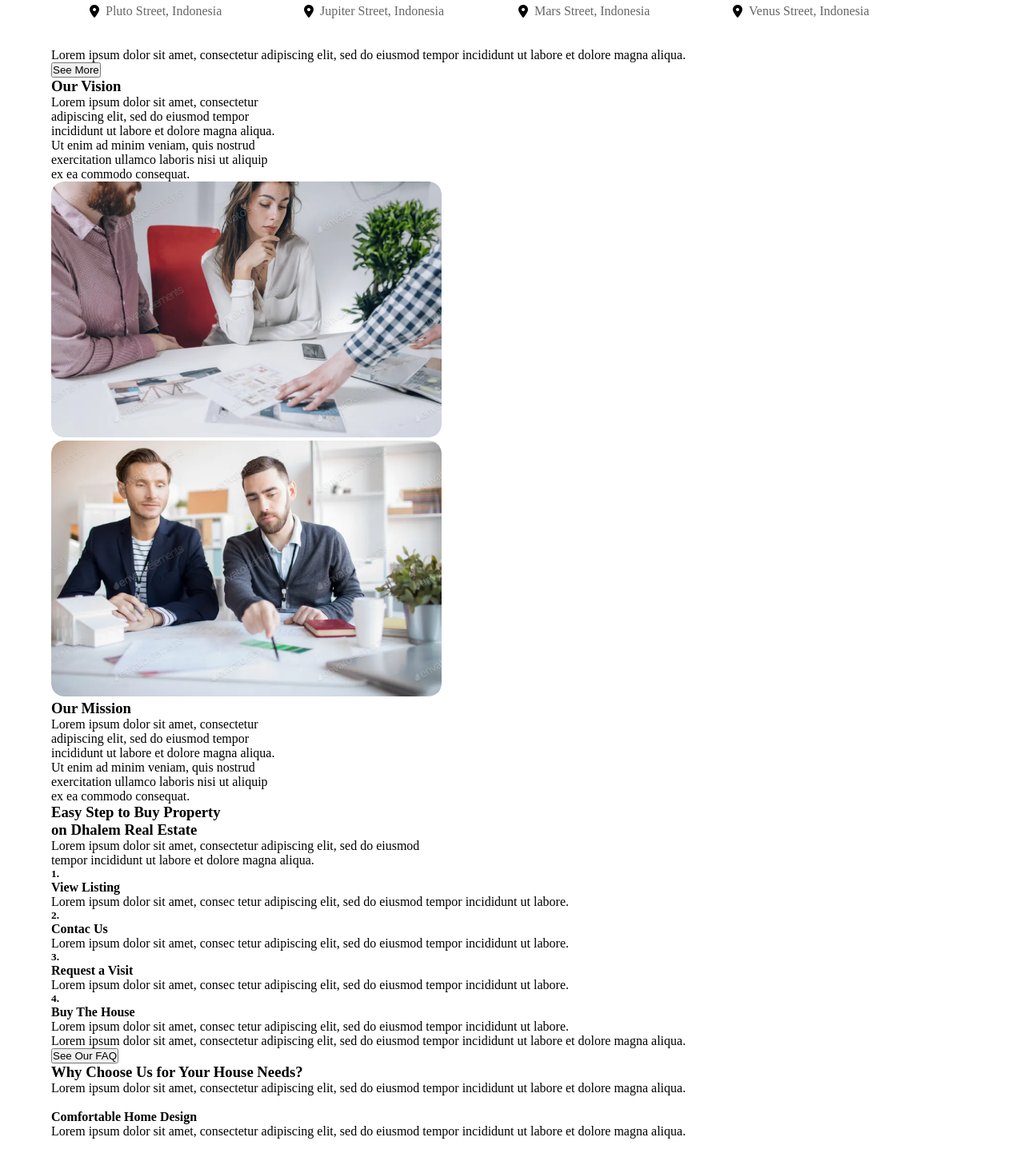
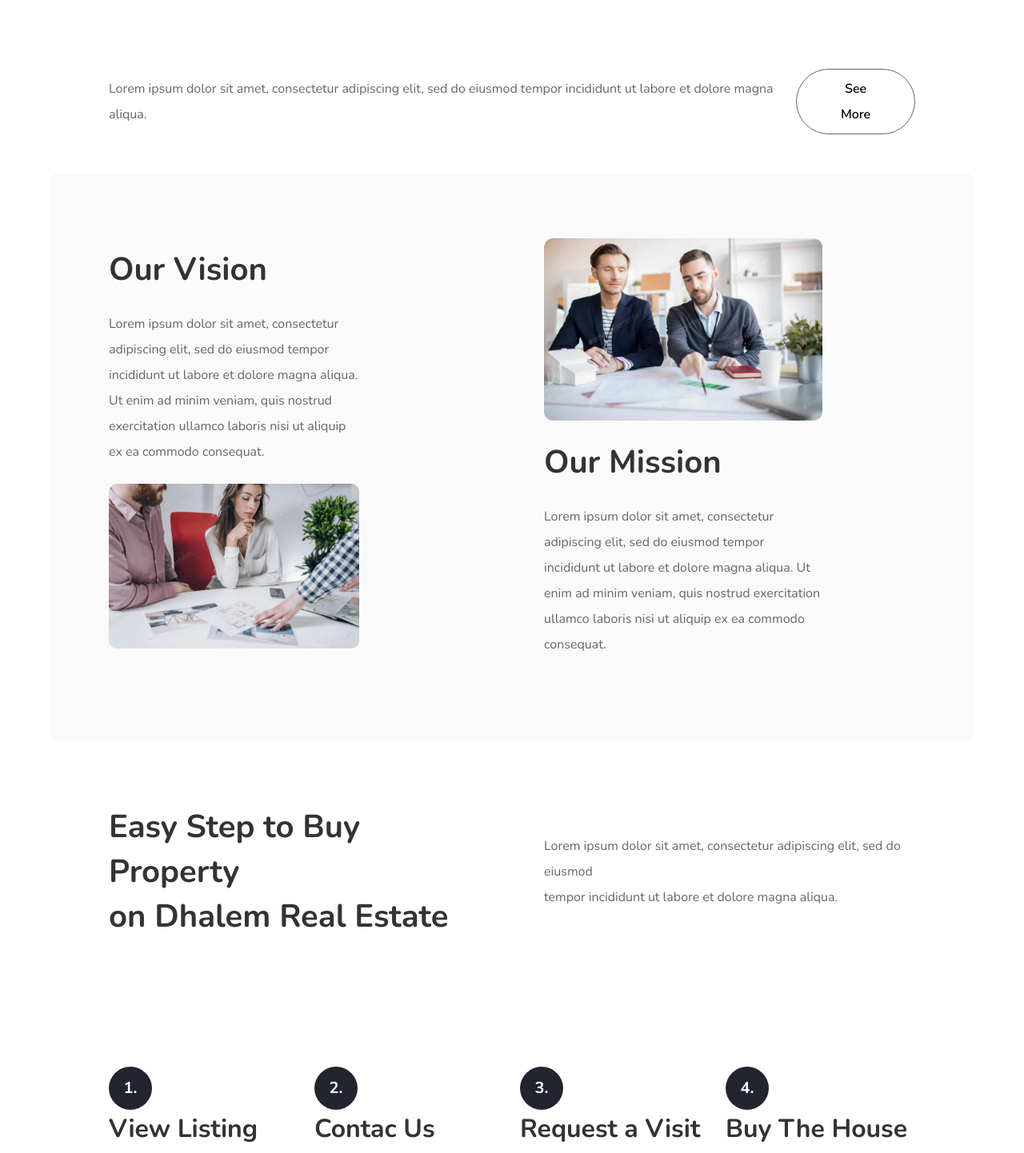
Before and after one commit to fetaliyevajale/front_final-Qrup, a React (Vite) app: page / in a window 1280 px wide. Shown: the part 1292-2734 px from the top of the page at 80% size. Built offline with nearby package versions, Linux system fonts and the light colour scheme.

Commit message:
home page thee endd

```diff
--- a/src/index.css
+++ b/src/index.css
@@ -1,14 +1,21 @@
+@import url('https://fonts.googleapis.com/css2?family=Nunito:ital,wght@0,200..1000;1,200..1000&display=swap');
+
+
 * {
     margin: 0;
     padding: 0;
     box-sizing: border-box;
     list-style: none;
     text-decoration: none;
-    cursor: pointer;
+  font-family: Nunito;
 }
 .container{
     margin: 0 auto;
     width: 90%;
+    display: flex;
+    flex-direction: column;
+    align-items: center;
+    justify-content: center;
 
 }
 
@@ -174,10 +181,9 @@
 
 .houseStreet{
     width: 100%;
-    /* height: 500px; */
     display: flex;
     align-items: center;
-    justify-content: center;
+    justify-content: space-between;
     gap: 16px;
     padding: 30px 72px;
 
@@ -191,6 +197,7 @@
 .cols > img {
     border-radius: 16px;
     object-fit: contain;
+    width: 100%;
 }
 
 .cols > button {
@@ -231,9 +238,50 @@
     font: normal 400 16px/32px Nunito;
 }
 
-/*
 
-/*
+.vision{
+    width: 100%;
+    height: auto;
+    display: flex;
+    align-items: center;
+    justify-content:flex-end;
+    padding: 80px 72px;
+    gap: 80px;
+    background: var(--Secondary-Light-Gray, #FAFAFA);
+}
+.missions,.visions{
+width:100% ;
+
+
+}
+.missions> .col{
+    width: 50%;
+display: flex;
+flex-direction: column;
+gap: 24px;
+}
+.visions>.col{
+    width: 45%;
+    display: flex;
+    flex-direction: column;
+gap: 24px;
+}
+.col>h3{
+    color: #333;
+width: 100%;
+font: normal 700 40px/56px Nunito;
+
+}
+.col>p{
+    color:  #666;
+width: 150%;
+font: normal 400 16px/32px Nunito;
+
+}
+.col>img{
+    width: 150%;
+    object-fit: cover;
+}
 .lorem{
     display: flex;
     align-items: center;
@@ -260,49 +308,57 @@
 font:normal 600 16px/32px Nunito;
 
 }
-.vision {
+
+.step{
     display: flex;
-    background: #FAFAFA;
+    align-items: center;
+    justify-content: space-between;
     padding: 80px 72px;
-    align-items: flex-start;
-    justify-content: space-around;
     width: 100%;
-    height: auto;
-    gap: 180px;
+    gap: 80px;
+    }
+    .step>h3{
+    color:  #333;
+    width: 100%;
+    font: normal 700 40px/56px Nunito;
+
+    }
+    .step>p{
+        width: 100%;
+    color: #666;
+    font: normal 400 16px/32px Nunito;
+
     }
 
-  .visions, .missions {
+.visitData{
     display: flex;
-    flex-direction: column;
-    align-items: flex-start;
-    width: 50%;
-    gap: 24px;
+    width: 100%;
+    padding: 80px 72px;
+    gap: 20px;
     }
+    .data{
+    width: 25%;
+    }
+    .data>.backGround{
+    width: 54px;
+    height: 54px;
+    border-radius: 50%;
+    display: flex;
+    align-items: center;
+    justify-content: center;
+    color: #FFF;
+    font: normal 700 24px/40px Nunito;
+    background:  #222430;
+    }
+    .data>h4{
+    color:  #333;
+    font: normal 700 32px/48px Nunito;
 
-  .cols {
-    display: flex;
-    flex-direction: column;
-    align-items: flex-start;
     }
-
-  .visions .cols h3, .missions .cols h3 {
-    color: #333;
-    font: normal 500 40px/56px Nunito;
-  width: 250%;
-    margin-bottom: 10px;
-  }
-
-  .visions .cols img, .missions .cols img {
-    object-fit: contain;
-    margin-bottom: 10px;
-  }
-
-.visions .cols p, .missions .cols p {
+    .data>p{
     color:  #666;
-display: flex;
-width:290%;
     font: normal 400 16px/32px Nunito;
-margin-bottom: 10px;
+    width: 90%;
     }
 
 
@@ -329,59 +385,16 @@
 gap: 15px;
 flex-direction: column;
 }
+.link>h6{
+    color:  #333;
+    font: normal 700 16px/32px Nunito;
+    }
 .className{
 display: flex;
 flex-direction: column;
 gap: 10px;
-}                                       B
-.step{
-display: flex;
-align-items: center;                   U
-padding: 80px 72px;
-width: 100%;
-gap: 80px;
 }
-.step>h3{
-color:  #333;
-width: 50%;
-font: normal 700 40px/56px Nunito;
-                                         H
-}
-.step>p{
-color: #666;
-font: normal 400 16px/32px Nunito;
 
-}
-.visitData{
-display: flex;
-width: 100%;
-padding: 80px 72px;
-gap: 20px;
-}                                          I
-.data{
-width: 25%;
-}
-.data>.backGround{
-width: 54px;
-height: 54px;
-border-radius: 50%;
-display: flex;                           S
-align-items: center;
-justify-content: center;
-color: #FFF;
-font: normal 700 24px/40px Nunito;
-background:  #222430;
-}
-.data>h4{                                       S
-color:  #333;
-font: normal 700 32px/48px Nunito;
-
-}
-.data>p{
-color:  #666;
-font: normal 400 16px/32px Nunito;
-width: 90%;
-}                                             E
 .contacts{
     display: flex;
     align-items: center;
@@ -390,7 +403,7 @@
 .contacts>span{
 color: #666;
 font: normal 400 14px/24px Nunito;
-                                             N
+
 }
 .conts{
     display: flex;
@@ -400,23 +413,23 @@
     color: #666;
     font: normal 400 14px/24px Nunito;
 }
-.links>form>input{
+.link>form>input{
     border-radius: 16px;
-    border: 1px solid  #666;                   N
+    border: 1px solid  #666;
 width: 192px;
 height: 40px;
 text-indent: 10px;
 }
-.links>form{
+.link>form{
     display: flex;
     flex-direction: column;
-    gap: 15px;                                     I
+    gap: 15px;
 }
-.links>form>input:last-of-type{
+.link>form>input:last-of-type{
     background-color: #3854B5;
     color: #FFF;
 }
-                                               A
+
 .choose{
     width: 100%;
     display: flex;
@@ -427,28 +440,28 @@
 }
 .chooseLeft{
     width: 50%;
-    display: flex;                                C
+    display: flex;
     justify-content: center;
     flex-direction: column;
     gap: 40px;
 }
 .dolor{
-    display: flex;                              M
+    display: flex;
     flex-direction: column;
     gap: 16px;
 }.dolor>h3{
     color: #333;
     font: normal 700 40px/56px Nunito;
 }
-.dolor>p{                                        I
+.dolor>p{
     color:  #666;
-font: normal 400 26px/32px Nunito;
+font: normal 400 16px/32px Nunito;
 
 }
 .box{
  padding: 10px;
     width: 100%;
-    display: flex;                            Y
+    display: flex;
     gap: 12px;
 
 }
@@ -456,13 +469,13 @@
     transition: 0.3s ease-in-out;
     border-radius: 16px;
 background:  #FFF;
-box-shadow: 0px 80px 120px 0px rgba(34, 34, 34, 0.1);             I
+box-shadow: 0px 80px 120px 0px rgba(34, 34, 34, 0.1);
 }
 .chooseRight>img{
     object-fit: contain;
 }
 .title>h4{
-    color: #333;                         N            LUTFENNN
+    color: #333;
     font: normal 700 32px/48px Nunito;
 
 }
@@ -544,8 +557,20 @@
  .moveRight{
     display: flex;
     flex-direction: column;
+    align-items: flex-start;
     width: 50%;
     gap: 24px;
+  }
+  .moveRight>button{
+    display: flex;
+    padding: 8px 40px;
+    justify-content: center;
+    align-items: center;
+    gap: 8px;
+    color: #FFF;
+    border: none;
+    border-radius: 80px;
+background: var(--Primary-Blue, #3854B5);
   }
   .moveRight>.tempor>p{
 
@@ -554,19 +579,30 @@
   }
   .moveRight>.tempor>h2{
     color:  #333;
-    font: normal 700 56px/72px Nunito;
+    font: normal 700 40px/56px Nunito;
 
   }
   .images{
     object-fit: contain;
     display: flex;
     gap: 16px;
+
   }
 
- */
+
+
+
 
 
   @media (max-width: 960px) {
+    .container{
+        margin: 0 auto;
+        width: 100%;
+        display: flex;
+        flex-direction: column;
+        align-items: flex-end;
+
+    }
 header{
     display: none;
 }
@@ -618,10 +654,163 @@
     flex-wrap: wrap;
 }
 .cols{
-    width: 50%;
+    width: 45%;
+}
+.cols>img{
+    width: 100%;
 }
 
 
+.lorem{
+    width: 100%;
+    display: flex;
+    align-items: center;
+    gap: 40px;
+    justify-content: space-between;
+
+}
+.lorem>button{
+width: 35%;
+height: 50px;
+}
+
+.vision{
+    width: 100%;
+    height: auto;
+    display: flex;
+    align-items: center;
+    justify-content:flex-end;
+    padding: 80px 72px;
+    gap: 80px;
+    background: var(--Secondary-Light-Gray, #FAFAFA);
+}
+.missions,.visions{
+width:100% ;
+
+
+}
+.missions>.col{
+    width: 50%;
+display: flex;
+flex-direction: column;
+gap: 24px;
+}
+.visions>.col{
+    width: 50%;
+    display: flex;
+    flex-direction: column;
+gap: 24px;
+}
+.col>h3{
+    color: var(--Text-Title, #333);
+width: 150%;
+
+
+}
+.col>p{
+    color: var(--Text-Body, #666);
+width: 200%;
+
+}
+.col>img{
+    width: 200%;
+    object-fit: cover;
+}
+
+.visitData{
+    display: flex;
+    width: 100%;
+  flex-wrap: wrap;
+    }
+    .data{
+    width: 45%;
+    }
+
+   .step{
+    width: 100%;
+   }
+   .step>h3{
+    width: 150%;
+   }
+   .step>p{
+width: max-content;
+   }
+   .chooseRight{
+    display: none;
+   }
+   .chooseLeft{
+    width: 100%;
+   }
+  .box-page{
+    width: 100%;
+    flex-wrap: wrap;
+  }
+  .box1{
+    width: 45%;
+  }
+
+ .moveLeft{
+    display: none;
+ }
+ .moveRight{
+    width: 100%;
+  display: flex;
+  align-items: flex-start;
+ }
+ .tempor{
+    width: 100%;
+ }
+ .tempor>h2{
+    width: max-content;
+ }
+ .tempor>p{
+    width: max-content;
+ }
+ .moveRight>button{
+    display: flex;
+    border: none;
+    padding: 8px 40px;
+    justify-content: center;
+    align-items: center;
+    gap: 8px;
+    color: #FFF;
+    font: normal 400px 16px/32px Nunito;
+    border-radius: 80px;
+background: var(--Primary-Blue, #3854B5);
+ }
+
+footer{
+    display: flex;
+    width: 100%;
+  flex-wrap: wrap;
+    }
+    .links{
+    width: 25%;
+    gap: 20px;
+    display: flex;
+    flex-direction: column;
+    }
+
+    .link{
+width: 100%;
+    }
+
+
+    .link>form>input{
+        border-radius: 16px;
+        border: 1px solid  #666;
+    width: 100%;
+    height: 40px;
+    text-indent: 10px;
+    }
+    .link>form{
+        width: 100%;
+
+    }
+    .link>form>input:last-of-type{
+        background-color: #3854B5;
+        color: #FFF;
+    }
   }
 
 
@@ -629,7 +818,12 @@
 
 
 
-  @media (max-width:400px){
+  @media (max-width:570px){
+    .container{
+       margin: 0 auto;
+       display: flex;
+       flex-direction: column;
+    }
     .heroHome{
         width: 100%;
         display: flex;
@@ -643,11 +837,10 @@
  display: flex;
  flex-direction: column;
 
- justify-content: center;
 
 }
 .leftHero>h2{
-width: 150%;
+width: 0%;
 color: Text-Title, #333;
 font: normal 700 32px/48px Nunito;
 }
@@ -658,7 +851,7 @@
 
 }
 .leftHero >.form{
-    width: 189%;
+    width: 100%;
     padding: 8px;
     display: flex;
 align-items: center;
@@ -715,13 +908,33 @@
 gap: 40px;
 
 }
-.listTured>h3{
+
+.houseStreet{
+    width: 100%;
+    display: flex;
+    flex-direction: column;
+    flex-wrap: wrap;
+}
+.cols{
+    width: 100%;
+}
+.cols>img{
+    width: 100%;
+}
+
+.lorem{
+    width: 100%;
+    display: flex;
+    align-items: center;
+}
+.lorem>button{
     width: 150%;
 }
-.listTured>p{
-    width: 150%;
 
+.none{
+    display: none;
 }
 
 
+
   }
--- a/src/outline/home/Fotter.jsx
+++ b/src/outline/home/Fotter.jsx
@@ -15,7 +15,7 @@
           </div>
         </div>
 
-        <div className="links">
+        <div className="links" >
           <h6>Useful Links</h6>
           <div className="links-class">
             <Link to="/listing" style={{color:'black'}}>Listing</Link>
@@ -45,7 +45,7 @@
 </div>
         </div>
 
-        <div className="links">
+        <div className="link">
           <h6>Newsletter</h6>
 
 <form action="">
--- a/src/outline/home/Home.jsx
+++ b/src/outline/home/Home.jsx
@@ -5,11 +5,7 @@
 import Section from "./Section";
 import Vision from "./Vision";
 import Visits from "./Visits";
-import Lorem from "./Lorem";
-import Stemp from "./Stemp";
 import Choose from "./Choose";
-import Lorems from "./Lorems";
-import Says from "./Says";
 import Box from "./Box";
 import Movie from "./Movie"
 export default function Home() {
@@ -17,13 +13,33 @@
     <div className="container">
 <Hero/>
 <Section/>
-<Lorem/>
+<div className="lorem">
+        <p>
+          Lorem ipsum dolor sit amet, consectetur adipiscing elit, sed do
+          eiusmod tempor incididunt ut labore et dolore magna aliqua.
+        </p>
+        <button><Link style={{color:'black'}}  to="/listing">See More</Link></button>
+      </div>
 <Vision/>
-<Stemp/>
+<div className="step">
+<h3>Easy Step to Buy Property <br /> on Dhalem Real Estate</h3>
+<p>Lorem ipsum dolor sit amet, consectetur adipiscing elit, sed do eiusmod <br /> tempor incididunt ut labore et dolore magna aliqua.</p>
+</div>
 <Visits/>
-<Lorems/>
+<div className="lorem">
+        <p>
+          Lorem ipsum dolor sit amet, consectetur adipiscing elit, sed do
+          eiusmod tempor incididunt ut labore et dolore magna aliqua.
+        </p>
+        <button><Link style={{color:'black'}}  to="/listing">See Our FAQ</Link></button>
+      </div>
+
 <Choose/>
-<Says/>
+<div className="step">
+<h3>What Says from Our Happy <br /> Customers</h3>
+<p>Lorem ipsum dolor sit amet, consectetur adipiscing elit, sed do eiusmod <br /> tempor incididunt ut labore et dolore magna aliqua.</p>
+</div>
+
 <Box/>
 <Movie/>
 <Fotter/>
--- a/src/outline/home/Lorem.jsx
+++ /dev/null
@@ -1,19 +0,0 @@
-import React from 'react'
-import { Link } from 'react-router-dom';
-export default function Lorem() {
-  return (
-    <div>
-
-<div className="lorem">
-        <p>
-          Lorem ipsum dolor sit amet, consectetur adipiscing elit, sed do
-          eiusmod tempor incididunt ut labore et dolore magna aliqua.
-        </p>
-        <button><Link style={{color:'black'}}  to="/listing">See More</Link></button>
-      </div>
-
-
-
-    </div>
-  )
-}
--- a/src/outline/home/Lorems.jsx
+++ /dev/null
@@ -1,19 +0,0 @@
-import React from 'react'
-import { Link } from 'react-router-dom';
-export default function Lorem() {
-  return (
-    <div>
-
-<div className="lorem">
-        <p>
-          Lorem ipsum dolor sit amet, consectetur adipiscing elit, sed do
-          eiusmod tempor incididunt ut labore et dolore magna aliqua.
-        </p>
-        <button><Link style={{color:'black'}}  to="/listing">See Our FAQ</Link></button>
-      </div>
-
-
-
-    </div>
-  )
-}
--- a/src/outline/home/Says.jsx
+++ /dev/null
@@ -1,15 +0,0 @@
-import React from 'react'
-
-export default function Says() {
-  return (
-    <div>
-
-<div className="step">
-<h3>What Says from Our Happy <br /> Customers</h3>
-<p>Lorem ipsum dolor sit amet, consectetur adipiscing elit, sed do eiusmod <br /> tempor incididunt ut labore et dolore magna aliqua.</p>
-</div>
-
-
-    </div>
-  )
-}
--- a/src/outline/home/Vision.jsx
+++ b/src/outline/home/Vision.jsx
@@ -26,7 +26,7 @@
     <div className="vision">
       <div className="visions">
         {visions?.map((vision, index) => (
-          <div className="cols" key={index}>
+          <div className="col" key={index}>
             <h3>{vision.title}</h3>
             <p>{vision.content}</p>
             <img src={`./${vision.image}`} alt={vision.title} />
@@ -36,7 +36,7 @@
       </div>
       <div className="missions">
         {missions?.map((mission, index) => (
-          <div className="cols" key={index}>
+          <div className="col" key={index}>
             <img src={`./${mission.image}`} alt={mission.title} />
             <h3>{mission.title}</h3>
             <p>{mission.content}</p>
```
Lines whose indentation alone changed are shown as unchanged.
